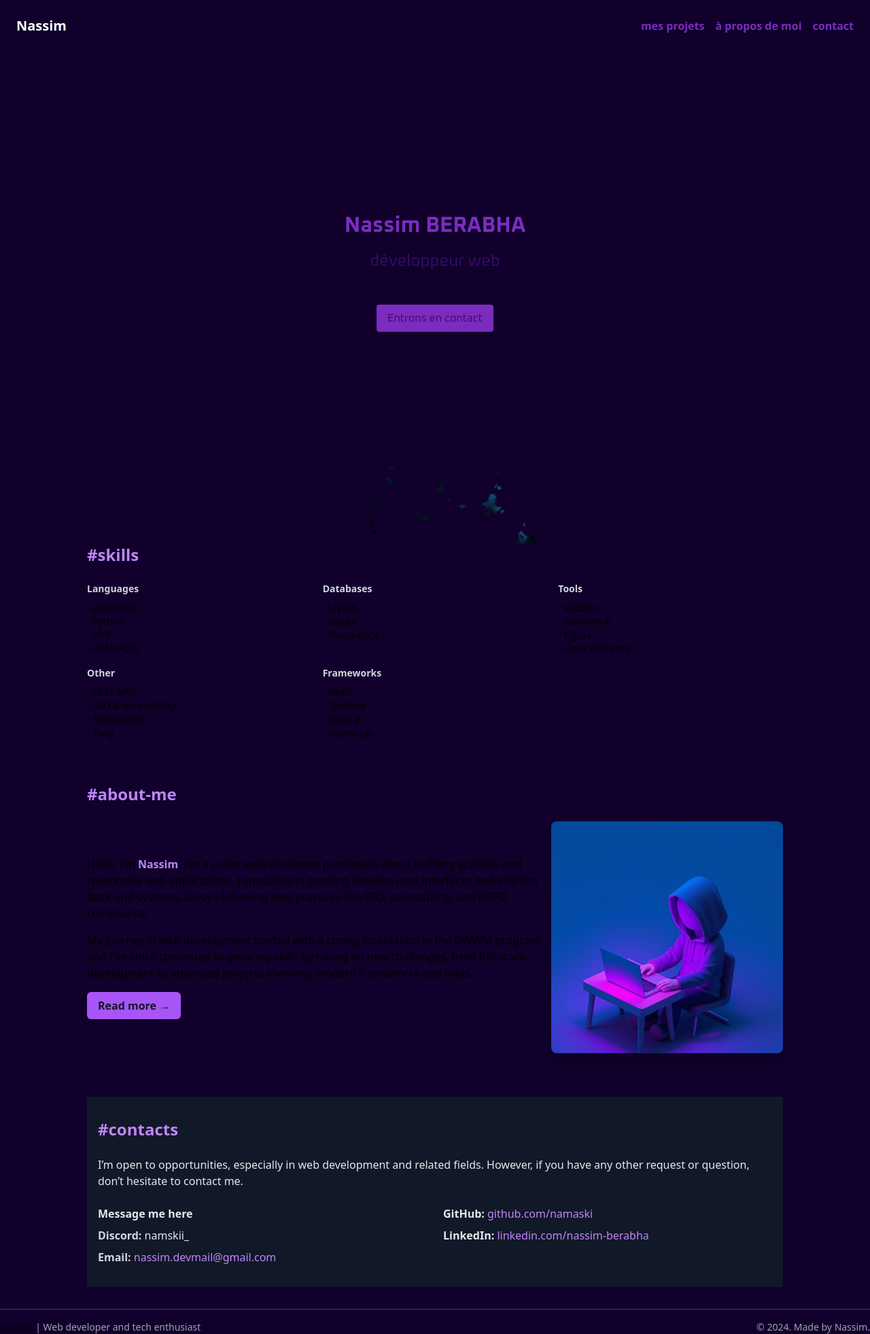
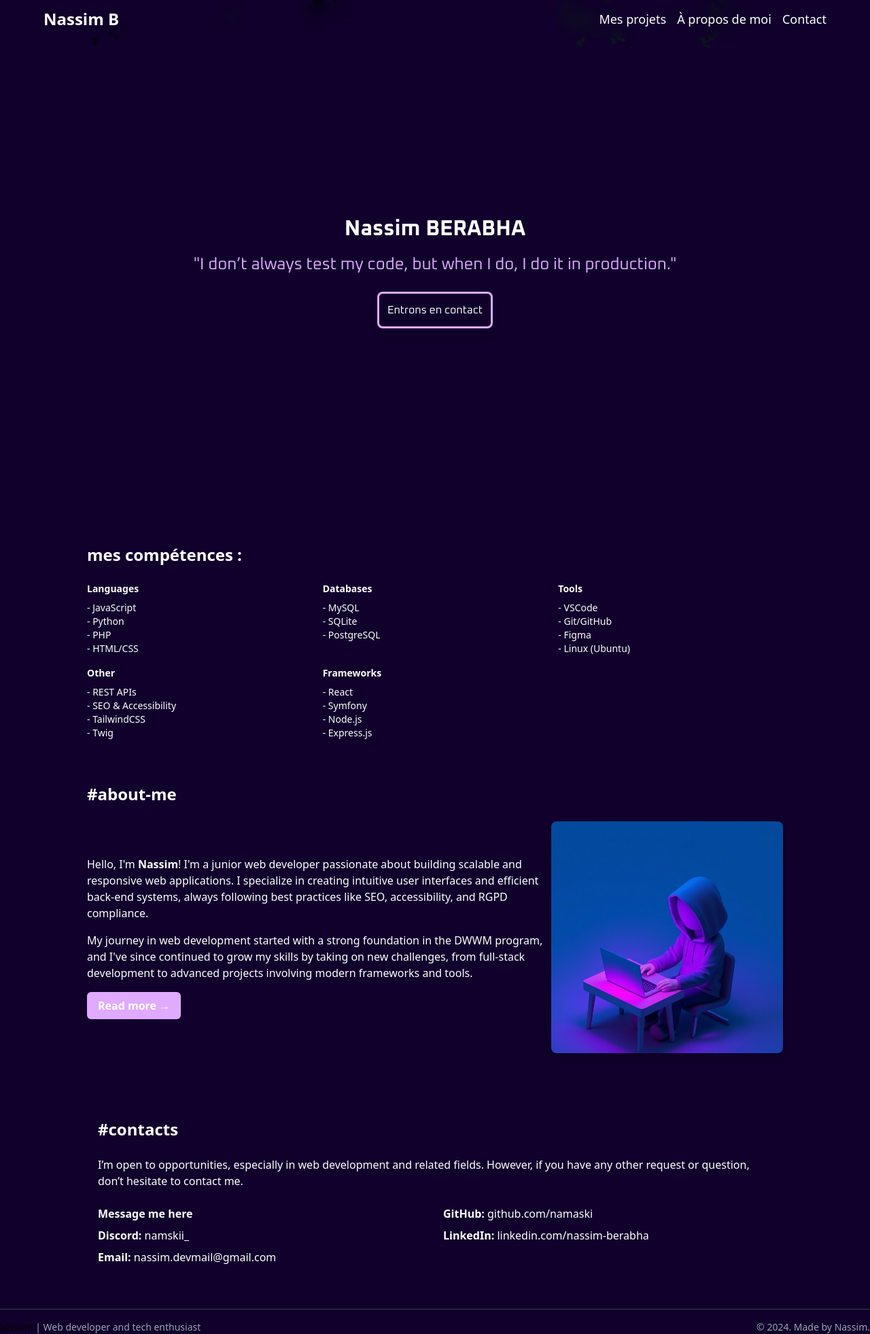
Before and after one commit to Namaski/portfolio, a Symfony app: template templates/home/index.html.twig in a window 1280 px wide. Shown: the whole page at 68% size. Run offline with Twig, Linux system fonts and the light colour scheme; the template is opened without the code that fills it, so the values that code supplies are empty; style sheets or scripts are compiled from the project's sources; some libraries are stand-ins or nearby versions.

Commit message:
herosection and header done

```diff
--- a/tailwind.config.js
+++ b/tailwind.config.js
@@ -9,13 +9,15 @@ module.exports = {
       colors: {
         background: "#10002B",
 
-        cta: "#7B2CBF",
+        cta: "#E0AAFF",
+        cta2: "#7B2CBF",
 
-        border: "#E0AAFF",
+        border: "#7B2CBF",
         card: "#240046",
         card_secondary: "#3C096C",
 
-        text: "#FFFFFF",
+        text_card: "#10002B",
+        text: "#FFFFFF"
       },
     },
   },
--- a/templates/components/_header.html.twig
+++ b/templates/components/_header.html.twig
@@ -1,19 +1,29 @@
-<header class="fixed top-0 left-0 w-full flex justify-between items-center p-6 font-bold bg-transparent bg-opacity-0 z-10 text-text">
-    <h1 class="text-xl">Nassim</h1>
 
-    <div class="lg:hidden">
+<header
+        class="fixed top-0 h-14 w-full z-10 py-4 px-6 sm:px-8 md:px-12 text-lg backdrop-blur-md"
+>
+
+    <nav class="mb-2 bg-opacity-80 flex justify-between  h-full items-center">
+
+        <div class="font-semibold text-2xl text-white p-2 pl-4 rounded-md flex  items-center ">
+            <h1 class="">Nassim B</h1>
+        </div>
+
+        <div class="lg:hidden p-2 pr-4">
             <button id="menu-toggle" class="text-text focus:outline-none">
-            <svg xmlns="http://www.w3.org/2000/svg" class="h-6 w-6" fill="none" viewBox="0 0 24 24" stroke="currentColor">
+                <svg xmlns="http://www.w3.org/2000/svg" class="h-6 w-6 text-cta" fill="none" viewBox="0 0 24 24"
+                    stroke="currentColor">
                     <path stroke-linecap="round" stroke-linejoin="round" stroke-width="2" d="M4 6h16M4 12h16m-7 6h7" />
                 </svg>
             </button>
         </div>
 
-    <nav class="hidden lg:block">
-        <ul class="lg:flex space-x-4 text-cta">
-            <li><a href="#works" class="hover:text-border">mes projets</a></li>
-            <li><a href="#about-me" class="hover:text-border">à propos de moi</a></li>
-            <li><a href="#contacts" class="hover:text-border">contact</a></li>
+        <ul class="hidden lg:flex space-x-4 text-lg text-white rounded-md p-2 pr-4">
+            <li><a href="#works" class=" hover:text-cta2">Mes projets</a></li>
+            <li><a href="#about-me" class="hover:text-cta2">À propos de moi</a></li>
+            <li><a href="#contacts" class="hover:text-cta2">Contact</a></li>
         </ul>
+
     </nav>
+
 </header>
--- a/templates/components/_herosection.html.twig
+++ b/templates/components/_herosection.html.twig
@@ -1,11 +1,11 @@
 <section id="heroSection" class="text-text py-20">
     <div id="heroContent" class="text-center">
-        <h2 id="heroTitle" class="text-4xl font-bold text-cta mb-4">
+        <h2 id="heroTitle" class="text-4xl font-bold text-text mb-4">
             Nassim BERABHA
         </h2>
-        <p class="text-2xl text-card_secondary mb-6">développeur web</p>
+        <p class="text-2xl text-cta mb-6">"I don’t always test my code, but when I do, I do it in production."</p>
 
-        <button class="mt-6 px-4 py-2 bg-cta hover:bg-border text-card_secondary rounded">
+        <button class="border-[3px] rounded-lg p-3 cursor-pointer drop-shadow-lg text-white border-cta hover:bg-cta2">
             Entrons en contact
         </button>
     </div>
--- a/templates/home/index.html.twig
+++ b/templates/home/index.html.twig
@@ -7,12 +7,12 @@
 {% include "components/_herosection.html.twig" %}
 
 <div id="wrapper" class="w-[80%] mx-auto">
-  <!-- SKILLS -->
+
   <section id="skills" class="mb-16">
-    <h2 class="text-2xl font-bold text-purple-400 mb-6">#skills</h2>
-    <div class="grid grid-cols-2 md:grid-cols-3 gap-4 text-sm">
+    <h2 class="text-2xl font-bold text-text mb-6">mes compétences : </h2>
+    <div class="grid grid-cols-2 md:grid-cols-3 gap-4 text-sm text-text">
       <div>
-        <h3 class="font-semibold text-gray-300 mb-2">Languages</h3>
+        <h3 class="font-semibold text-text mb-2">Languages</h3>
         <ul>
           <li>- JavaScript</li>
           <li>- Python</li>
@@ -21,7 +21,7 @@
         </ul>
       </div>
       <div>
-        <h3 class="font-semibold text-gray-300 mb-2">Databases</h3>
+        <h3 class="font-semibold text-text mb-2">Databases</h3>
         <ul>
           <li>- MySQL</li>
           <li>- SQLite</li>
@@ -29,7 +29,7 @@
         </ul>
       </div>
       <div>
-        <h3 class="font-semibold text-gray-300 mb-2">Tools</h3>
+        <h3 class="font-semibold text-text mb-2">Tools</h3>
         <ul>
           <li>- VSCode</li>
           <li>- Git/GitHub</li>
@@ -38,7 +38,7 @@
         </ul>
       </div>
       <div>
-        <h3 class="font-semibold text-gray-300 mb-2">Other</h3>
+        <h3 class="font-semibold text-text mb-2">Other</h3>
         <ul>
           <li>- REST APIs</li>
           <li>- SEO & Accessibility</li>
@@ -47,7 +47,7 @@
         </ul>
       </div>
       <div>
-        <h3 class="font-semibold text-gray-300 mb-2">Frameworks</h3>
+        <h3 class="font-semibold text-text mb-2">Frameworks</h3>
         <ul>
           <li>- React</li>
           <li>- Symfony</li>
@@ -60,11 +60,11 @@
 
   <!-- ABOUT -->
   <section id="about-me" class="mb-16">
-    <h2 class="text-2xl font-bold text-purple-400 mb-6">#about-me</h2>
+    <h2 class="text-2xl font-bold text-text mb-6">#about-me</h2>
     <div class="flex flex-col md:flex-row items-center">
-      <div class="md:w-2/3">
+      <div class="md:w-2/3 text-text">
         <p class="mb-4">
-          Hello, I'm <span class="text-purple-400 font-semibold">Nassim</span>!
+          Hello, I'm <span class="text-text font-semibold">Nassim</span>!
           I'm a junior web developer passionate about building scalable and responsive web applications.
           I specialize in creating intuitive user interfaces and efficient back-end systems, always following best
           practices like SEO, accessibility, and RGPD compliance.
@@ -76,7 +76,7 @@
           frameworks and tools.
         </p>
         <a href="#"
-          class="inline-block bg-purple-500 text-gray-900 px-4 py-2 rounded-md font-semibold hover:bg-purple-600">Read
+          class="inline-block bg-cta text-text px-4 py-2 rounded-md font-semibold hover:bg-cta2">Read
           more →</a>
       </div>
       <div class="md:w-1/3 mt-8 md:mt-0">
@@ -86,10 +86,10 @@
     </div>
   </section>
 
-  <section id="contacts" class="bg-gray-900 text-gray-200 py-8">
+  <section id="contacts" class=" text-text py-8">
     <div class="container mx-auto px-4">
 
-      <h2 class="text-2xl font-bold text-purple-400 mb-6">#contacts</h2>
+      <h2 class="text-2xl font-bold text-text mb-6">#contacts</h2>
 
       <p class="mb-6">
         I’m open to opportunities, especially in web development and related fields.
@@ -103,12 +103,12 @@
           <h3 class="font-semibold mb-2">Message me here</h3>
           <ul>
             <li class="mb-2">
-              <span class="font-semibold text-gray-300">Discord: </span> namskii_
+              <span class="font-semibold text-text">Discord: </span> namskii_
             </li>
             <li>
-              <span class="font-semibold text-gray-300">Email: </span>
+              <span class="font-semibold text-text">Email: </span>
               <a href="mailto:nassim.devmail@gmail.com"
-                class="text-purple-400 hover:underline">nassim.devmail@gmail.com</a>
+                class="text-text hover:underline">nassim.devmail@gmail.com</a>
             </li>
           </ul>
         </div>
@@ -118,12 +118,12 @@
           <ul class="space-y-2">
             <li>
               <span class="font-semibold">GitHub: </span>
-              <a href="https://github.com/namaski" class="text-purple-400 hover:underline">github.com/namaski</a>
+              <a href="https://github.com/namaski" class="text-text hover:underline">github.com/namaski</a>
             </li>
             <li>
               <span class="font-semibold">LinkedIn: </span>
               <a href="https://linkedin.com/nassim-berabha"
-                class="text-purple-400 hover:underline">linkedin.com/nassim-berabha</a>
+                class="text-text hover:underline">linkedin.com/nassim-berabha</a>
             </li>
           </ul>
         </div>
```
Also changed, not shown: assets/img/mask_ink.webp. Lines whose indentation alone changed are shown as unchanged.
